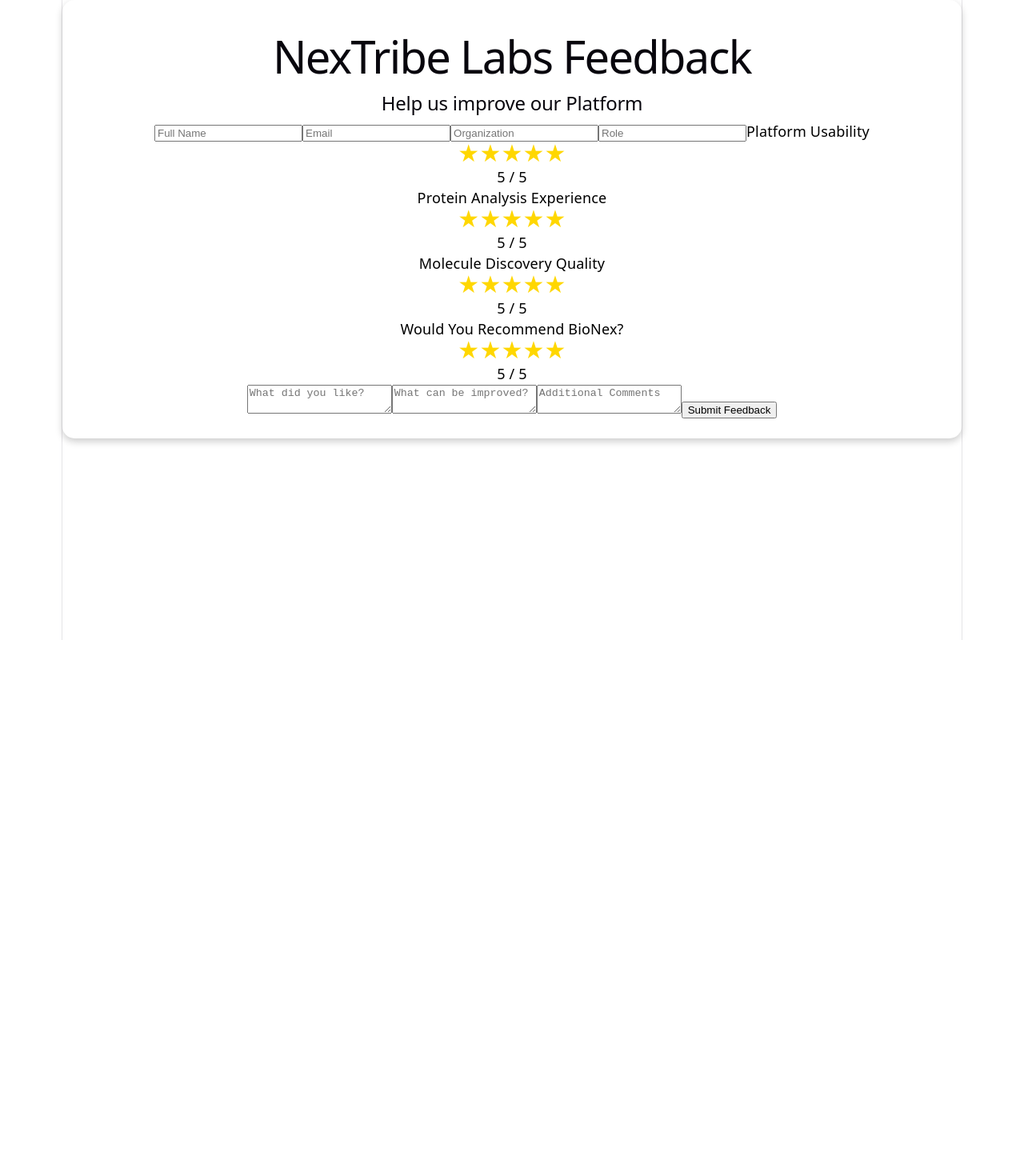
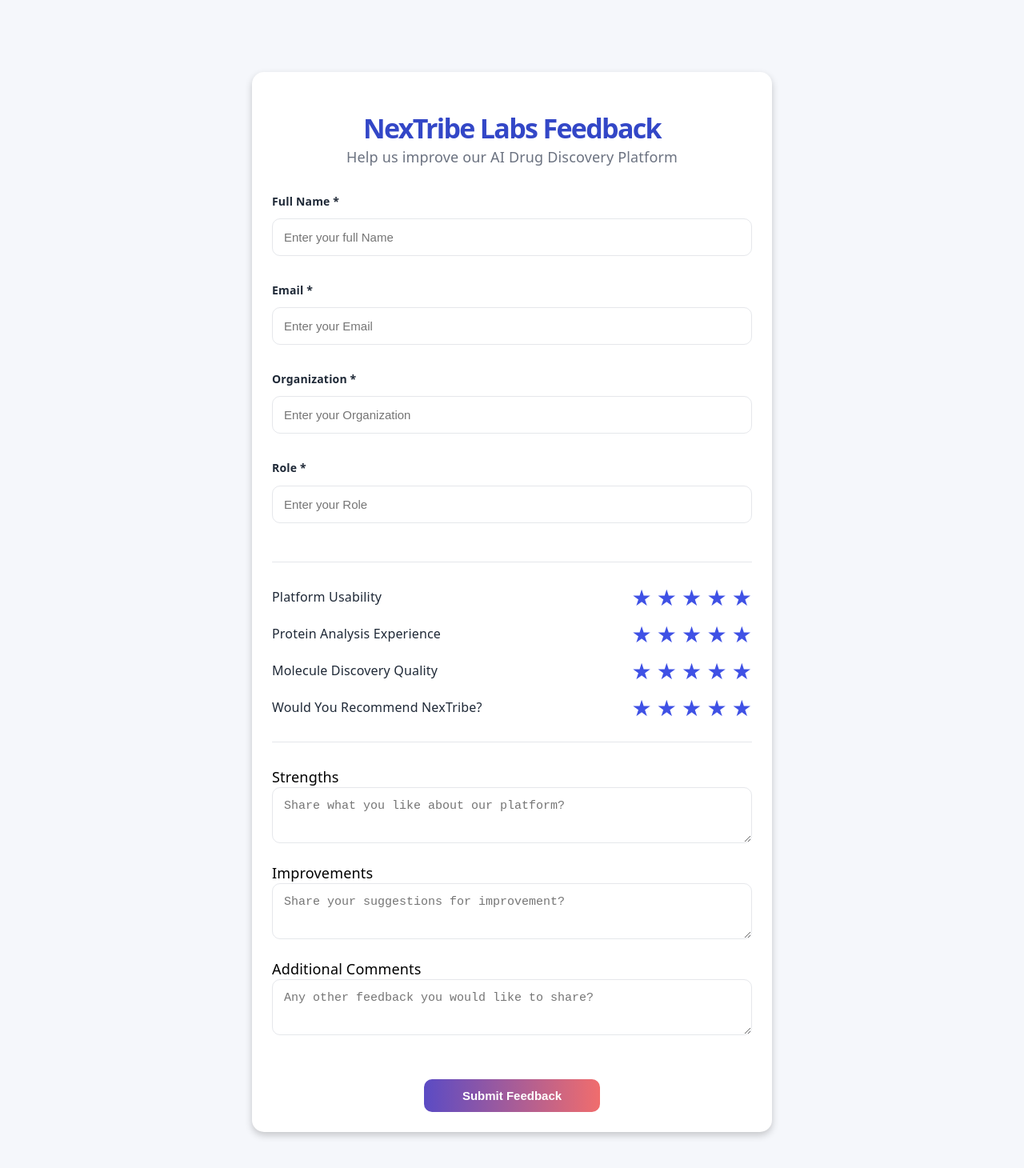
Before and after one commit to Darshan1103/customer-feedback-system, a React app in the folder frontend/: page /feedback in a window 1280 px wide. Shown: the top 1460 px of the page at 80% size. Before the commit the page ends 800 px from the top, so only its background shows below. Built offline with nearby package versions, Linux system fonts and the light colour scheme; the HTML template or start-up script is replaced by a standard one.

Commit message:
Enhanced feedback form UI and validation

```diff
--- a/frontend/src/App.css
+++ b/frontend/src/App.css
@@ -1,5 +1,6 @@
 body {
-  background: red;
+  margin: 0;
+  background: #f5f7fb;
 }
 body {
   margin: 0;
--- a/frontend/src/components/StarRating.jsx
+++ b/frontend/src/components/StarRating.jsx
@@ -1,17 +1,25 @@
 function StarRating({ rating, setRating }) {
   return (
-    <div>
+    <div
+      style={{
+        display: "flex",
+        gap: "6px",
+        alignItems: "center",
+      }}
+    >
       {[1, 2, 3, 4, 5].map((star) => (
         <span
           key={star}
           onClick={() => setRating(star)}
           style={{
             cursor: "pointer",
-            fontSize: "30px",
+            fontSize: "28px",
             color:
               star <= rating
-                ? "#FFD700"
-                : "#D1D5DB",
+                 ? "#3F51E5"
+                 : "#D1D5DB",
+            transition: "0.2s ease",
+            userSelect: "none",
           }}
         >
           ★
--- a/frontend/src/index.css
+++ b/frontend/src/index.css
@@ -17,7 +17,6 @@
 
   font: 18px/145% var(--sans);
   letter-spacing: 0.18px;
-  color-scheme: light dark;
   color: var(--text);
   background: var(--bg);
   font-synthesis: none;
@@ -30,40 +29,14 @@
   }
 }
 
-@media (prefers-color-scheme: dark) {
-  :root {
-    --text: #9ca3af;
-    --text-h: #f3f4f6;
-    --bg: #16171d;
-    --border: #2e303a;
-    --code-bg: #1f2028;
-    --accent: #c084fc;
-    --accent-bg: rgba(192, 132, 252, 0.15);
-    --accent-border: rgba(192, 132, 252, 0.5);
-    --social-bg: rgba(47, 48, 58, 0.5);
-    --shadow:
-      rgba(0, 0, 0, 0.4) 0 10px 15px -3px, rgba(0, 0, 0, 0.25) 0 4px 6px -2px;
-  }
-
-  #social .button-icon {
-    filter: invert(1) brightness(2);
-  }
-}
 
 body {
   margin: 0;
 }
 
 #root {
-  width: 1126px;
-  max-width: 100%;
-  margin: 0 auto;
-  text-align: center;
-  border-inline: 1px solid var(--border);
-  min-height: 100svh;
-  display: flex;
-  flex-direction: column;
-  box-sizing: border-box;
+  width: 100%;
+  min-height: 100vh;
 }
 
 h1,
--- a/frontend/src/pages/CustomerFeedback.jsx
+++ b/frontend/src/pages/CustomerFeedback.jsx
@@ -1,6 +1,7 @@
 import axios from "axios";
 import { useState } from "react";
 import StarRating from "../components/StarRating";
+import "../styles/Main.css";
 
 function CustomerFeedback() {
   const [formData, setFormData] = useState({
@@ -17,6 +18,8 @@
     additionalComments: "",
   });
 
+  const [successMessage, setSuccessMessage] = useState("");
+
   const handleChange = (e) => {
     setFormData({
       ...formData,
@@ -25,13 +28,40 @@
   };
 
   const handleSubmit = async () => {
+    if (
+      !formData.customerName.trim() ||
+      !formData.email.trim() ||
+      !formData.organization.trim() ||
+      !formData.role.trim()
+    ) {
+      alert(
+        "Please fill all required fields."
+      );
+      return;
+    }
     try {
       const response = await axios.post(
         "http://localhost:5000/api/feedback",
         formData
       );
 
-    alert("Feedback Submitted Successfully");
+      setSuccessMessage(
+        "✓ Feedback submitted successfully"
+      );
+
+      setFormData({
+        customerName: "",
+        email: "",
+        organization: "",
+        role: "",
+        usabilityRating: 0,
+        proteinAnalysisRating: 0,
+        moleculeDiscoveryRating: 0,
+        recommendationRating: 0,
+        strengths: "",
+        improvements: "",
+        additionalComments: "",
+      });
 
       console.log(response.data);
       } catch (error) {
@@ -43,42 +73,72 @@
   return (
     <div className="container">
       <div className="feedback-card">
-        <h1>NexTribe Labs Feedback</h1>
-        <h2>Help us improve our Platform</h2>
+        <h1 className="feedback-title">
+          NexTribe Labs Feedback
+        </h1>
+
+        <p className="feedback-subtitle">
+          Help us improve our AI Drug Discovery Platform
+        </p>
+
+        <label className="field-label">
+          Full Name *
+        </label>
 
         <input
           type="text"
           name="customerName"
-          placeholder="Full Name"
+          placeholder="Enter your full Name"
+          required
           value={formData.customerName}
           onChange={handleChange}
         />
 
+        <label className="field-label">
+          Email *
+        </label>
+
         <input
           type="email"
           name="email"
-          placeholder="Email"
+          placeholder="Enter your Email"
+          required
           value={formData.email}
           onChange={handleChange}
         />
 
+        <label className="field-label">
+          Organization *
+        </label>
+
         <input
           type="text"
           name="organization"
-          placeholder="Organization"
+          placeholder="Enter your Organization"
+          required
           value={formData.organization}
           onChange={handleChange}
         />
 
+        <label className="field-label">
+          Role *
+        </label>
+
         <input
           type="text"
           name="role"
-          placeholder="Role"
+          placeholder="Enter your Role"
+          required
           value={formData.role}
           onChange={handleChange}
         />
 
-        <label>Platform Usability</label>
+        <div className="section-divider"></div>
+
+        <div className="rating-row">
+          <span className="rating-title">
+            Platform Usability
+          </span>
 
           <StarRating
             rating={formData.usabilityRating}
@@ -89,10 +149,13 @@
               })
             }
           />
+        </div>
 
-        <p>{formData.usabilityRating} / 5</p>
+        <div className="rating-row">
+          <span className="rating-title">
+            Protein Analysis Experience
+          </span>
 
-        <label>Protein Analysis Experience</label>
           <StarRating
             rating={formData.proteinAnalysisRating}
             setRating={(value) =>
@@ -102,10 +165,12 @@
               })
             }
           />
+        </div>
 
-        <p>{formData.proteinAnalysisRating} / 5</p>
-
-        <label>Molecule Discovery Quality</label>
+        <div className="rating-row">
+          <span className="rating-title">
+            Molecule Discovery Quality
+          </span>
 
           <StarRating
             rating={formData.moleculeDiscoveryRating}
@@ -116,10 +181,12 @@
               })
             }
           />
+        </div>
 
-        <p>{formData.moleculeDiscoveryRating} / 5</p>
-
-        <label>Would You Recommend BioNex?</label>
+        <div className="rating-row">
+          <span className="rating-title">
+            Would You Recommend NexTribe?
+          </span>
 
           <StarRating
             rating={formData.recommendationRating}
@@ -130,31 +197,43 @@
               })
             }
           />
+        </div>
 
-        <p>{formData.recommendationRating} / 5</p>
+        <div className="section-divider"></div>
 
+        <label>Strengths</label>
         <textarea
           name="strengths"
-          placeholder="What did you like?"
+          placeholder="Share what you like about our platform?"
           value={formData.strengths}
           onChange={handleChange}
         />
 
+        <label>Improvements</label>
         <textarea
           name="improvements"
-          placeholder="What can be improved?"
+          placeholder="Share your suggestions for improvement?"
           value={formData.improvements}
           onChange={handleChange}
         />
-
+        <label>Additional Comments</label>
         <textarea
           name="additionalComments"
-          placeholder="Additional Comments"
+          placeholder="Any other feedback you would like to share?"
           value={formData.additionalComments}
           onChange={handleChange}
         />
 
-        <button onClick={handleSubmit}>
+        {successMessage && (
+          <div className="success-banner">
+            {successMessage}
+          </div>
+        )}
+
+        <button
+          className="submit-btn"
+          onClick={handleSubmit}
+        >
           Submit Feedback
         </button>
       </div>
--- a/frontend/src/styles/Main.css
+++ b/frontend/src/styles/Main.css
@@ -0,0 +1,185 @@
+* {
+  box-sizing: border-box;
+}
+
+/* Feedback Form Container */
+.feedback-card {
+  max-width: 650px;
+  margin: 50px auto;
+  background: #ffffff;
+  padding: 40px;
+  border-radius: 20px;
+  box-shadow: 0 4px 20px rgba(0, 0, 0, 0.05);
+}
+
+/* Title */
+.feedback-title {
+  text-align: center;
+  color: #3347c7;
+  font-size: 34px;
+  font-weight: 700;
+  margin-bottom: 10px;
+}
+
+/* Subtitle */
+.feedback-subtitle {
+  text-align: center;
+  color: #6b7280;
+  font-size: 18px;
+  margin-bottom: 30px;
+}
+
+/* Inputs */
+.feedback-card input,
+.feedback-card textarea {
+  width: 100%;
+  padding: 14px;
+  margin-bottom: 18px;
+  border: 1px solid #e5e7eb;
+  border-radius: 10px;
+  background: white;
+  font-size: 15px;
+}
+
+/* Focus Effect */
+.feedback-card input:focus,
+.feedback-card textarea:focus {
+  outline: none;
+  border-color: #7c4dff;
+}
+
+/* Rating Section */
+.rating-section {
+  margin: 25px 0;
+}
+
+.rating-label {
+  display: block;
+  font-weight: 600;
+  margin-bottom: 10px;
+  color: #1f2937;
+}
+
+/* Submit Button */
+.submit-btn {
+  display: block;
+  width: 250px;
+  margin: 25px auto 0;
+
+  padding: 12px 20px;
+
+  border: none;
+  border-radius: 10px;
+
+  color: white;
+  font-size: 15px;
+  font-weight: 600;
+
+  background: linear-gradient(
+    90deg,
+    #5b4bc4,
+    #f06d6d
+  );
+
+  cursor: pointer;
+}
+
+.submit-btn:hover {
+  opacity: 0.95;
+  transform: translateY(-2px);
+}
+
+.submit-btn {
+  display: block;
+  width: 220px;
+  margin: 30px auto 0;
+  transition: 0.2s ease;
+}
+
+.container {
+  min-height: 100vh;
+
+  display: flex;
+  justify-content: center;
+  align-items: center;
+
+  background: #f5f7fb;
+  padding: 40px 20px;
+}
+
+.section-divider {
+  margin: 30px 0;
+  border-top: 1px solid #e5e7eb;
+}
+
+.rating-row {
+  display: flex;
+  align-items: center;
+  justify-content: space-between;
+
+  gap: 15px;
+  margin: 20px 0;
+}
+
+.rating-title {
+  width: 320px;
+  text-align: left;
+
+  font-size: 16px;
+  font-weight: 500;
+  color: #1f2937;
+}
+
+.rating-value {
+  min-width: 50px;
+  text-align: right;
+  color: #6b7280;
+}
+
+textarea {
+  min-height: 70px;
+
+  padding: 12px;
+
+  font-size: 14px;
+
+  border-radius: 8px;
+
+  resize: vertical;
+}
+
+textarea,
+input {
+  color: #1f2937;
+  caret-color: #3347c7;
+}
+
+.field-label {
+  display: block;
+
+  text-align: left;
+
+  font-size: 14px;
+  font-weight: 600;
+
+  color: #1f2937;
+
+  margin-bottom: 8px;
+  margin-top: 12px;
+}
+
+.success-banner {
+  background: #dcfce7;
+  color: #166534;
+
+  border: 1px solid #86efac;
+
+  padding: 12px;
+  border-radius: 8px;
+
+  margin-top: 15px;
+  margin-bottom: 15px;
+
+  text-align: center;
+  font-weight: 600;
+}
```
Lines whose indentation alone changed are shown as unchanged.
